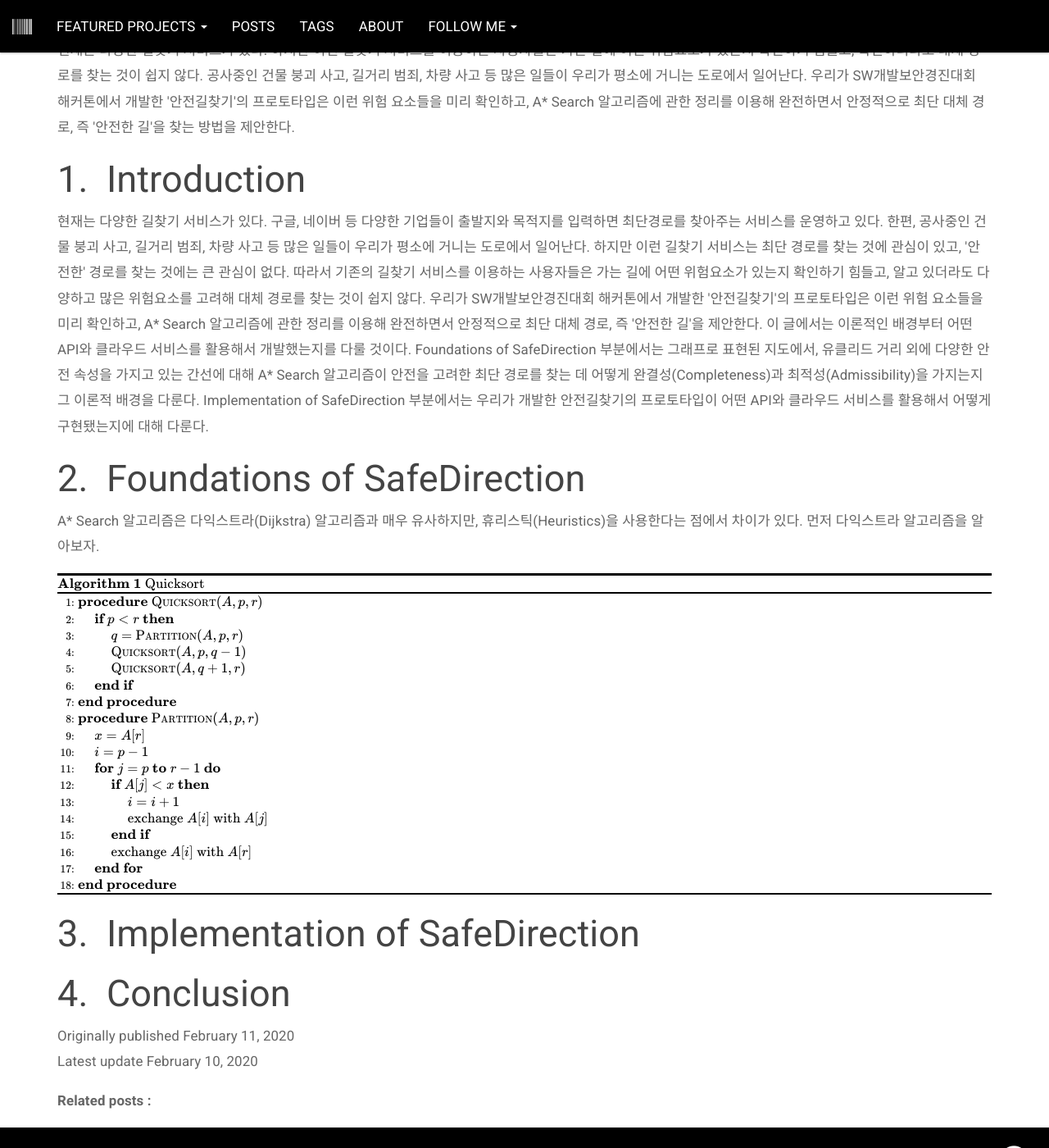
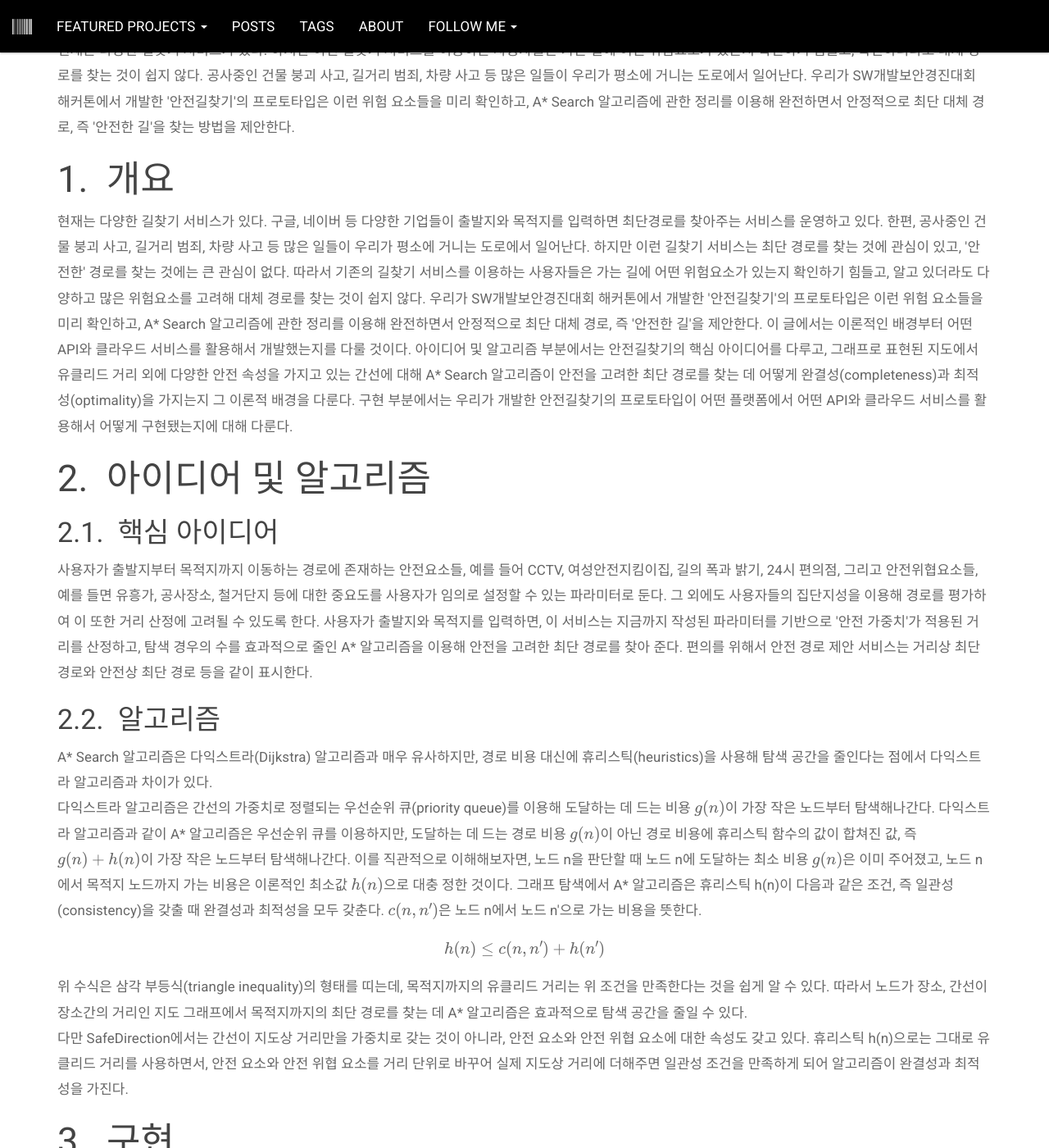
Before and after one commit to PnDong/pndong.github.io, a Jekyll site: the page built from _posts/2020-02-11-safe-direction-using-astar.html, in a window 1280 px wide and 1400 px high, scrolled down 525 px. Shown: the whole window at 82% size. Built offline with Jekyll 4.4.1, drawn with Linux system fonts in a browser that asks for light colours; nearby versions of some CDN libraries; formulas are drawn with MathJax 3; comment, search, counter and statistics services are not loaded; some of the changed text lies outside the part shown.

Commit message:
Publish post

```diff
--- a/_posts/2020-02-11-safe-direction-using-astar.html
+++ b/_posts/2020-02-11-safe-direction-using-astar.html
@@ -1,8 +1,8 @@
 ---
 layout: default
 title: "[SW개발보안경진대회] A* 알고리즘을 이용한 안전길찾기 서비스"
-date: 2020-02-11 05:00:00 +9
-published: 2020-02-11 04:00:00 +9
+date: 2020-02-13 01:00:00 +9
+published: 2020-02-13 01:00:00 +9
 comments: true
 categories: development
 tags: [a*, astar, shortest-path, algorithm, secure-coding, pedestrian-safety]
@@ -18,7 +18,7 @@ use_math: true
 </p>
 <!--more-->
 
-<h2>Introduction</h2>
+<h2>개요</h2>
 
 <p>
 	현재는 다양한 길찾기 서비스가 있다. 구글, 네이버 등 다양한 기업들이 출발지와 목적지를 입력하면 최단경로를 찾아주는 서비스를 운영하고 있다.
@@ -26,21 +26,65 @@ use_math: true
 	따라서 기존의 길찾기 서비스를 이용하는 사용자들은 가는 길에 어떤 위험요소가 있는지 확인하기 힘들고, 알고 있더라도 다양하고 많은 위험요소를 고려해 대체 경로를 찾는 것이 쉽지 않다.
 	우리가 SW개발보안경진대회 해커톤에서 개발한 '안전길찾기'의 프로토타입은 이런 위험 요소들을 미리 확인하고,
 	A* Search 알고리즘에 관한 정리를 이용해 완전하면서 안정적으로 최단 대체 경로, 즉 '안전한 길'을 제안한다. 이 글에서는 이론적인 배경부터 어떤 API와 클라우드 서비스를 활용해서 개발했는지를 다룰 것이다.
-	Foundations of SafeDirection 부분에서는 그래프로 표현된 지도에서,
-	유클리드 거리 외에 다양한 안전 속성을 가지고 있는 간선에 대해 A* Search 알고리즘이 안전을 고려한 최단 경로를 찾는 데 어떻게 완결성(Completeness)과 최적성(Admissibility)을 가지는지 그 이론적 배경을 다룬다.
-	Implementation of SafeDirection 부분에서는 우리가 개발한 안전길찾기의 프로토타입이 어떤 API와 클라우드 서비스를 활용해서 어떻게 구현됐는지에 대해 다룬다.
+	아이디어 및 알고리즘 부분에서는 안전길찾기의 핵심 아이디어를 다루고, 그래프로 표현된 지도에서
+	유클리드 거리 외에 다양한 안전 속성을 가지고 있는 간선에 대해 A* Search 알고리즘이 안전을 고려한 최단 경로를 찾는 데 어떻게 완결성(completeness)과 최적성(optimality)을 가지는지 그 이론적 배경을 다룬다.
+	구현 부분에서는 우리가 개발한 안전길찾기의 프로토타입이 어떤 플랫폼에서 어떤 API와 클라우드 서비스를 활용해서 어떻게 구현됐는지에 대해 다룬다.
 </p>
 
-<h2>Foundations of SafeDirection</h2>
+<h2>아이디어 및 알고리즘</h2>
+
+<h3>핵심 아이디어</h3>
 
 <p>
-	A* Search 알고리즘은 다익스트라(Dijkstra) 알고리즘과 매우 유사하지만, 휴리스틱(Heuristics)을 사용한다는 점에서 차이가 있다.
-	먼저 다익스트라 알고리즘을 알아보자.
+	사용자가 출발지부터 목적지까지 이동하는 경로에 존재하는 안전요소들, 예를 들어 CCTV, 여성안전지킴이집, 길의 폭과 밝기, 24시 편의점, 그리고 안전위협요소들, 예를 들면 유흥가, 공사장소,
+	철거단지 등에 대한 중요도를 사용자가 임의로 설정할 수 있는 파라미터로 둔다. 그 외에도 사용자들의 집단지성을 이용해 경로를 평가하여 이 또한 거리 산정에 고려될 수 있도록 한다.
+	사용자가 출발지와 목적지를 입력하면, 이 서비스는 지금까지 작성된 파라미터를 기반으로 '안전 가중치'가 적용된 거리를 산정하고, 탐색 경우의 수를 효과적으로 줄인 A* 알고리즘을 이용해 안전을 고려한 최단 경로를 찾아 준다.
+	편의를 위해서 안전 경로 제안 서비스는 거리상 최단 경로와 안전상 최단 경로 등을 같이 표시한다.
+</p>
+
+<h3>알고리즘</h3>
+
+<p>
+	A* Search 알고리즘은 다익스트라(Dijkstra) 알고리즘과 매우 유사하지만, 경로 비용 대신에 휴리스틱(heuristics)을 사용해 탐색 공간을 줄인다는 점에서 다익스트라 알고리즘과 차이가 있다.<br>
+	다익스트라 알고리즘은 간선의 가중치로 정렬되는 우선순위 큐(priority queue)를 이용해 도달하는 데 드는 비용 $g(n)$이 가장 작은 노드부터 탐색해나간다.
+	다익스트라 알고리즘과 같이 A* 알고리즘은 우선순위 큐를 이용하지만,
+	도달하는 데 드는 경로 비용 $g(n)$이 아닌 경로 비용에 휴리스틱 함수의 값이 합쳐진 값, 즉 $g(n) + h(n)$이 가장 작은 노드부터 탐색해나간다.
+	이를 직관적으로 이해해보자면, 노드 n을 판단할 때 노드 n에 도달하는 최소 비용 $g(n)$은 이미 주어졌고, 노드 n에서 목적지 노드까지 가는 비용은 이론적인 최소값 $h(n)$으로 대충 정한 것이다.
+	그래프 탐색에서 A* 알고리즘은 휴리스틱 h(n)이 다음과 같은 조건, 즉 일관성(consistency)을 갖출 때 완결성과 최적성을 모두 갖춘다. $c(n,n')$은 노드 n에서 노드 n'으로 가는 비용을 뜻한다.
+	$$h(n) \leq c(n,n') + h(n')$$
+	위 수식은 삼각 부등식(triangle inequality)의 형태를 띠는데, 목적지까지의 유클리드 거리는 위 조건을 만족한다는 것을 쉽게 알 수 있다.
+	따라서 노드가 장소, 간선이 장소간의 거리인 지도 그래프에서 목적지까지의 최단 경로를 찾는 데 A* 알고리즘은 효과적으로 탐색 공간을 줄일 수 있다.<br>
+	다만 SafeDirection에서는 간선이 지도상 거리만을 가중치로 갖는 것이 아니라, 안전 요소와 안전 위협 요소에 대한 속성도 갖고 있다. 휴리스틱 h(n)으로는 그대로 유클리드 거리를 사용하면서,
+	안전 요소와 안전 위협 요소를 거리 단위로 바꾸어 실제 지도상 거리에 더해주면 일관성 조건을 만족하게 되어 알고리즘이 완결성과 최적성을 가진다.
+</p>
+
+<h2>구현</h2>
+
+<p>
+	SafeDirection의 프로토타입은 Java로 구현했으며, GUI는 Swing, 데이터베이스는 JDBC, xml은 XPath API를 사용했다.
+	대회측에서 제공한 5만원 제한의 Microsoft Azure Pass로 windows 가상머신에 데이터베이스 서버를 만들었다. 'SW개발보안' 해커톤이기 때문에 암호화와 입력값 검증 등 보안에 신경 쓸 부분도 많았다.
+	우리 팀은 한국정보보호학회장상과 스패로우상 두개의 상을 수상하며 대회를 성공적으로 마쳤다.
+</p>
+
+<h2>결론 및 느낀점</h2>
+
+<p>
+	안전/위험 요소가 포함된 지도 그래프에 대한 A* 알고리즘은 매우 안정적으로 돌아갔다. 안전/위험 요소들을 거리 단위로 바꾸는 것에서 시행착오를 많이 거쳤지만,
+	나름대로 합리적인 변환을 찾고, 사용자가 커스터마이징 할 수 있는 형태로 만들어 잘 해결한 것 같다.<br>
+	다만 실제 서비스로 제공할 것을 생각하면, 사용자 인증 절차를 추가하고 외관을 고쳐야할 것 같다. 시간이 된다면 휴대폰 인증을 추가하고 행안부 등의 지도 API를 이용해서 웹 사이트나 모바일 앱으로 구현을 해서
+	서비스를 하고 싶다.<br>
+</p>
+
+<p>
+	대학교에 입학하고 처음 시도한 대회였다. 서비스 개발 경험이 거의 없는 나와 내 팀원으로서는 매우 큰 도전이었고, 힘든 순간도 많았다.
+	하지만 다른 팀의 능력있는 개발자들을 보면서, 내 부족한 부분과 자신있는 부분에 대해 많이 알게 됐다. 앞으로는 더 자신감 있는 도전을 할 수 있을 것이다.
+</p>
+
 {% include pseudocode.html id="1" code="
 \begin{algorithm}
-\caption{Quicksort}
+\caption{Dijkstra's Algorithm}
 \begin{algorithmic}
-\PROCEDURE{Quicksort}{$A, p, r$}
+\PROCEDURE{Dijkstra}{$Graph, startNode, endNode$}
     \IF{$p < r$}
         \STATE $q = $ \CALL{Partition}{$A, p, r$}
         \STATE \CALL{Quicksort}{$A, p, q - 1$}
@@ -62,9 +106,3 @@ use_math: true
 \end{algorithmic}
 \end{algorithm}
 " %}
-</p>
-
-<h2>Implementation of SafeDirection</h2>
-
-
-<h2>Conclusion</h2>
```
